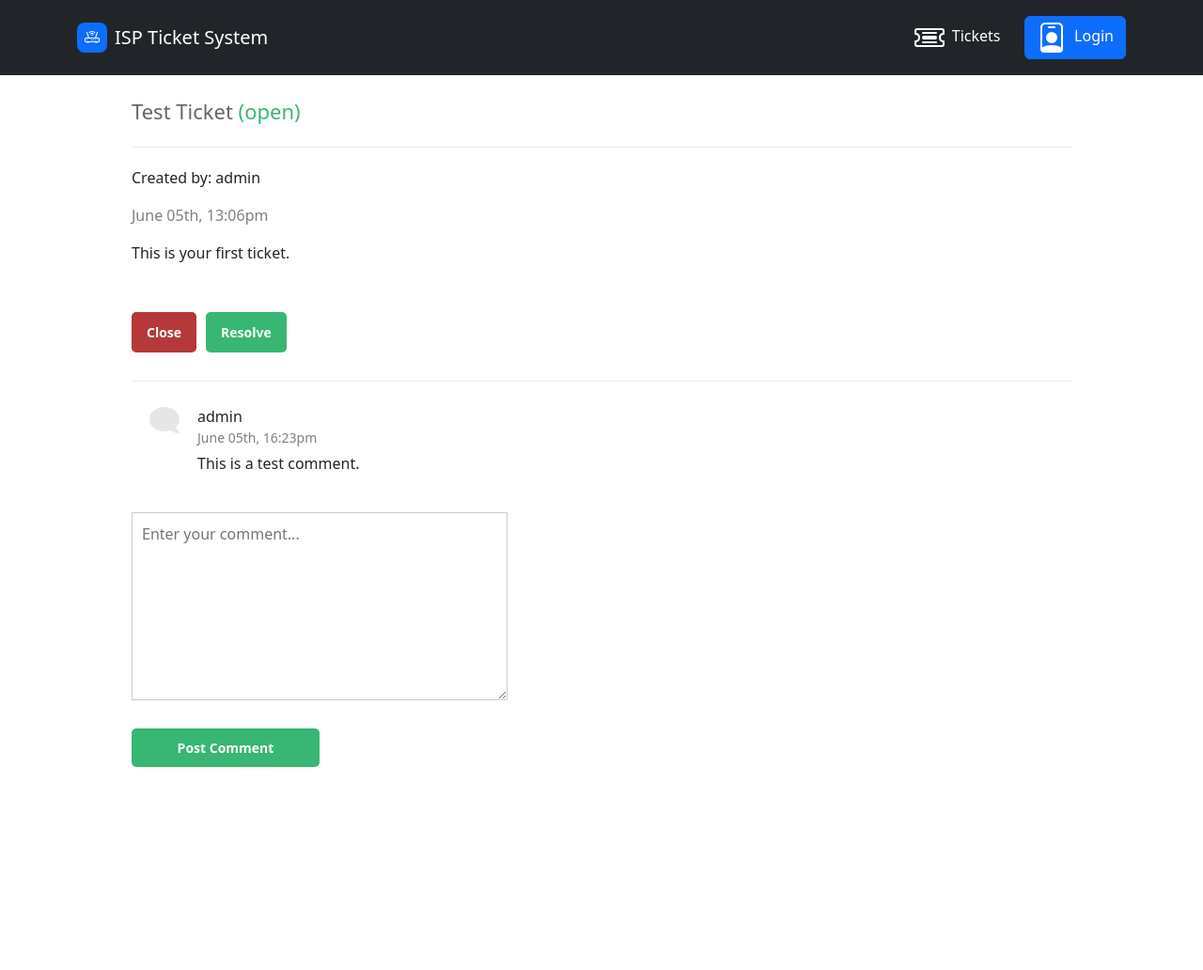
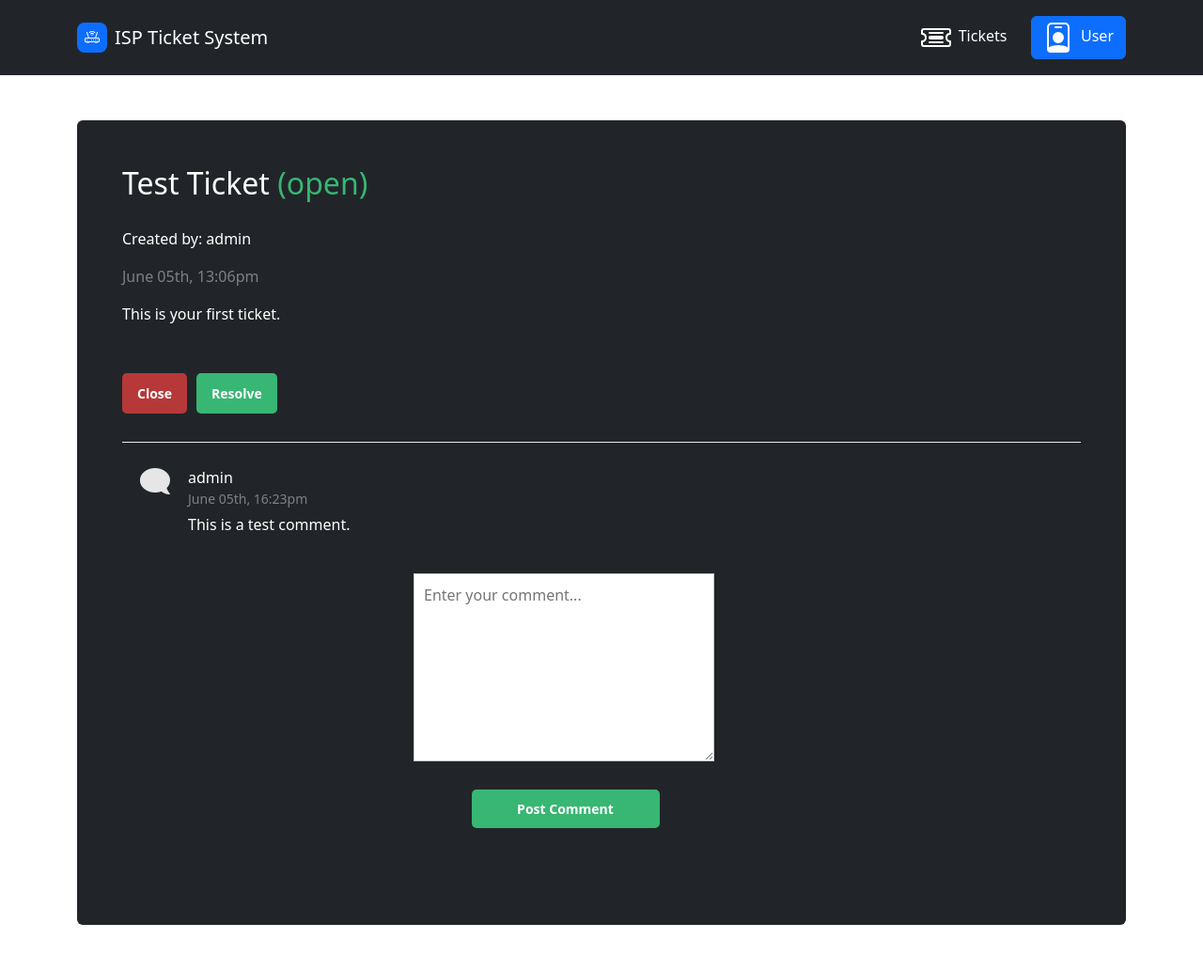
Before and after one commit to ChandanShakya/ISP-Ticket-System, a PHP site: page /view.php?id=1 in a window 1280 px wide. Shown: the whole page at 94% size. Before the commit the page ends 816 px from the top, so only its background shows below. Run offline with PHP 8.4, Linux system fonts and the light colour scheme; a user stored in the database is signed in; data comes from the database, SQL or seed files in the repository.

Commit message:
Final Final Push

```diff
--- a/public_html/common/header.php
+++ b/public_html/common/header.php
@@ -24,10 +24,10 @@
                     <li class="nav-item"><a class="nav-link active" href="index.php" style="margin: 0em 0.6em 0em 0em;"><svg class="bi bi-ticket-detailed" xmlns="http://www.w3.org/2000/svg" width="1em" height="1em" fill="currentColor" viewBox="0 0 16 16" style="width: 3em;height: 2em;">
                                 <path fill-rule="evenodd" d="M0 4.5A1.5 1.5 0 0 1 1.5 3h13A1.5 1.5 0 0 1 16 4.5V6a.5.5 0 0 1-.5.5 1.5 1.5 0 0 0 0 3 .5.5 0 0 1 .5.5v1.5a1.5 1.5 0 0 1-1.5 1.5h-13A1.5 1.5 0 0 1 0 11.5V10a.5.5 0 0 1 .5-.5 1.5 1.5 0 1 0 0-3A.5.5 0 0 1 0 6V4.5ZM1.5 4a.5.5 0 0 0-.5.5v1.05a2.5 2.5 0 0 1 0 4.9v1.05a.5.5 0 0 0 .5.5h13a.5.5 0 0 0 .5-.5v-1.05a2.5 2.5 0 0 1 0-4.9V4.5a.5.5 0 0 0-.5-.5h-13ZM4 5.5a.5.5 0 0 1 .5-.5h7a.5.5 0 0 1 0 1h-7a.5.5 0 0 1-.5-.5Zm0 5a.5.5 0 0 1 .5-.5h7a.5.5 0 0 1 0 1h-7a.5.5 0 0 1-.5-.5ZM5 7a1 1 0 0 0 0 2h6a1 1 0 1 0 0-2H5Z"></path>
                             </svg>Tickets</a></li>
-                </ul><a class="btn btn-primary ms-md-2" role="button" id="loginButton" href="login.php"><svg class="bi bi-person-badge" xmlns="http://www.w3.org/2000/svg" width="1em" height="1em" fill="currentColor" viewBox="0 0 16 16" style="width: 2em;height: 2em;margin: 0em 0.5em 0em 0em;">
+                </ul><a class="btn btn-primary ms-md-2" role="button" id="loginButton" href="login.php" id='button_change'><svg class="bi bi-person-badge" xmlns="http://www.w3.org/2000/svg" width="1em" height="1em" fill="currentColor" viewBox="0 0 16 16" style="width: 2em;height: 2em;margin: 0em 0.5em 0em 0em;">
                         <path d="M6.5 2a.5.5 0 0 0 0 1h3a.5.5 0 0 0 0-1h-3zM11 8a3 3 0 1 1-6 0 3 3 0 0 1 6 0z"></path>
                         <path d="M4.5 0A2.5 2.5 0 0 0 2 2.5V14a2 2 0 0 0 2 2h8a2 2 0 0 0 2-2V2.5A2.5 2.5 0 0 0 11.5 0h-7zM3 2.5A1.5 1.5 0 0 1 4.5 1h7A1.5 1.5 0 0 1 13 2.5v10.795a4.2 4.2 0 0 0-.776-.492C11.392 12.387 10.063 12 8 12s-3.392.387-4.224.803a4.2 4.2 0 0 0-.776.492V2.5z"></path>
-                    </svg>Login</a>
+                    </svg>User</a>
             </div>
         </div>
     </nav>
--- a/public_html/css/style.css
+++ b/public_html/css/style.css
@@ -168,7 +168,7 @@
 }
 .create form input, .create form textarea, .view form input, .view form textarea {
     padding: 10px;
-    width: 100%;
+    width: 80%;
     margin-right: 25px;
     margin-bottom: 15px;
     border: 1px solid #cccccc;
@@ -186,6 +186,7 @@
     cursor: pointer;
     width: 200px;
     margin-top: 15px;
+    margin-right: 5.5em;
     border-radius: 5px;
 }
 .create form input[type="submit"]:hover, .view form input[type="submit"]:hover {
--- a/public_html/database/schema.sql
+++ b/public_html/database/schema.sql
@@ -7,6 +7,9 @@ CREATE TABLE IF NOT EXISTS `users` (
 ) ENGINE=InnoDB AUTO_INCREMENT=2 DEFAULT CHARSET=UTF8MB4;
 
 INSERT INTO `users` (`id`, `username`, `email`, `password`) VALUES (1, 'admin', 'admin@admin.com','admin');
+INSERT INTO `users` (`id`, `username`, `email`, `password`) VALUES (2, 'chandan', 'chandan@user.com','chandan');
+INSERT INTO `users` (`id`, `username`, `email`, `password`) VALUES (3, 'sanisha', 'sanisha@sanisha.com','sanisha');
+INSERT INTO `users` (`id`, `username`, `email`, `password`) VALUES (4, 'kabir', 'kabir@user.com','kabir');
 
 CREATE TABLE IF NOT EXISTS `tickets` (
 	`id` int NOT NULL AUTO_INCREMENT,
--- a/public_html/history.php
+++ b/public_html/history.php
@@ -19,12 +19,12 @@ include_once "common/header.php";
 <!-- List all the Tickets using php and pdo-->
 <section class="d-xxl-flex flex-grow-0 py-4 py-xl-5">
     <div class="container">
-        <div class="text-white bg-dark border rounded border-0 p-4 p-md-5" style="filter: blur(0px);">
+        <div class="text-white bg-dark border rounded border-0 p-4 p-md-5 shadow-lg" style="filter: blur(0px);">
             <h2 class="fw-bold text-center text-white mb-3">History Panel </h2>
             <div class="home">
                 <div class="tickets-list">
                     <?php foreach ($tickets as $ticket) : ?>
-                        <div class="row">
+                        <div class="row shadow-lg">
                             <a href="view.php?id=<?= $ticket['id'] ?>" class="ticket">
                                 <div class="con col-md-1">
                                     <?php if ($ticket['status'] == 'open') : ?>
@@ -55,7 +55,7 @@ include_once "common/header.php";
                 </div>
             </div>
             <!-- Logout button  that is centered-->
-            <div class="text-center">
+            <div class="text-center" style="margin-top: 1em;">
                 <a href="logout.php" class="btn btn-primary">Logout</a>
             </div>
         </div>
--- a/public_html/view.php
+++ b/public_html/view.php
@@ -2,10 +2,7 @@
 session_start();
 include './connection/local_connect.php';
 $pdo = pdo_connect_mysql();
-// if session is not set redirect to login.php
-if (!isset($_SESSION['logged_in'])) {
-    header("Location:login.php");
-}
+
 
 // Check if the ID param in the URL exists
 if (!isset($_GET['id'])) {
@@ -43,7 +40,11 @@ $comments = $stmt->fetchAll(PDO::FETCH_ASSOC);
 <?php
 include_once 'common/header.php';
 ?>
-<div class="content view">
+<section class="d-xxl-flex flex-grow-0 py-4 py-xl-5">
+    <div class="container">
+        <div class="text-white bg-dark border rounded border-0 p-4 p-md-5" style="filter: blur(0px);">
+
+            <div class="view">
 
                 <h2><?= htmlspecialchars($ticket['title'], ENT_QUOTES) ?> <span class="<?= $ticket['status'] ?>">(<?= $ticket['status'] ?>)</span></h2>
 
@@ -59,10 +60,35 @@ include_once 'common/header.php';
                     <p class="created"><?= date('F dS, G:ia', strtotime($ticket['created'])) ?></p>
                     <p class="msg"><?= nl2br(htmlspecialchars($ticket['msg'], ENT_QUOTES)) ?></p>
                 </div>
+                <?php
+                // disable class btns if user is not the ticket creator
+                if (!isset($_SESSION['user_id'])) {
+                    echo '<div class="btns" style="display:none;">';
+                } else if ($_SESSION['user_id'] != $ticket['uid'] && $_SESSION['user_id'] != 1) {
+                    echo '<div class="btns" style="display:none;">';
+                } else {
+                ?>
                     <div class="btns">
                         <a href="view.php?id=<?= $_GET['id'] ?>&status=closed" class="btn red" id='closeBtn'>Close</a>
-        <a href="view.php?id=<?= $_GET['id'] ?>&status=resolved" class="btn" id='resolveBtn'>Resolve</a>
+                        <?php
+                        // reopen button
+                        if ($ticket['status'] == 'closed') {
+                            echo '<a href="view.php?id=' . $_GET['id'] . '&status=open" class="btn green" id="reopenBtn">Reopen</a>';
+                        }
+                        // if user is not admin, hide the resolve button
+                        if ($_SESSION['user_id'] == 1) {
+                            echo '<a href="view.php?id=' . $_GET['id'] . '&status=resolved" class="btn green" id="resolveBtn">Resolve</a>';
+                            // if resolved and user is admin, show the reopen button
+                            if ($ticket['status'] == 'resolved') {
+                                echo '<a href="view.php?id=' . $_GET['id'] . '&status=open" class="btn green" id="reopenBtn">Reopen</a>';
+
+                            }
+                        }  ?>
                     </div>
+                <?php
+                }
+
+                ?>
 
                 <div class="comments">
                     <?php foreach ($comments as $comment) : ?>
@@ -83,13 +109,20 @@ include_once 'common/header.php';
                             </p>
                         </div>
                     <?php endforeach; ?>
+                    <center>
                     <form action="" method="post">
                         <textarea name="msg" placeholder="Enter your comment..."></textarea>
-            <input type="submit" value="Post Comment">
+                        <center><input type="submit" value="Post Comment" ></center>
                     </form>
+                    </center>
                 </div>
 
             </div>
+        </div>
+    </div>
+    </div>
+</section>
+
 <?php
 include_once 'common/footer.php';
 ?>
```
Also changed, not shown: public_html/common/functions.php (deleted, +0 -9 lines), public_html/create.php (+19 -5 lines), public_html/index.php (+9 -5 lines), public_html/login.php (+5 -5 lines). Lines whose indentation alone changed are shown as unchanged.
